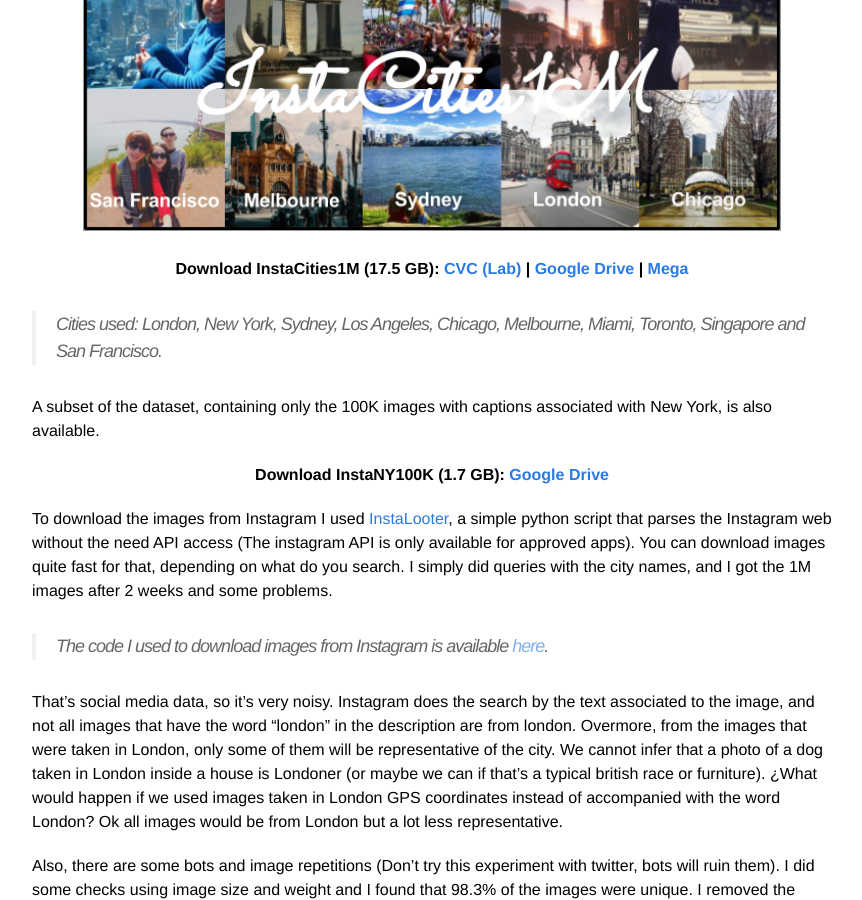
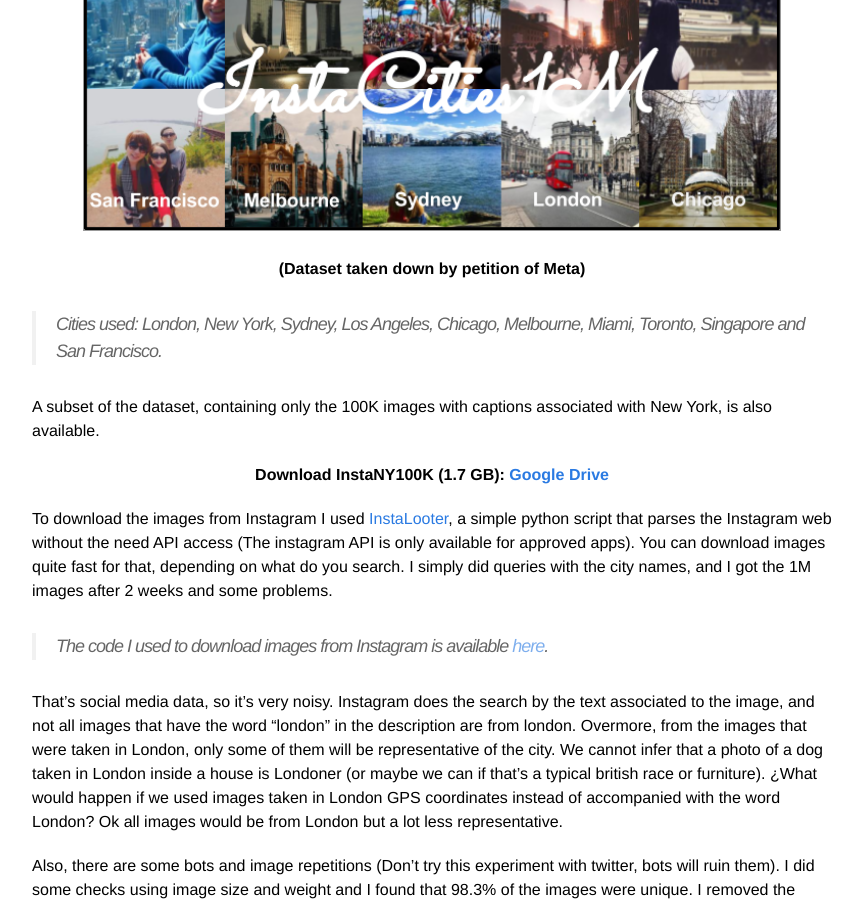
Before and after one commit to gombru/gombru.github.io, a Jekyll site: the page built from _posts/2018-08-01-InstaCities1M.markdown, in a window 1280 px wide and 900 px high, scrolled down 528 px. Shown: the whole window, without its empty margins (208-1070 px from the left). Built offline with Jekyll 4.4.1, drawn with Linux system fonts in a browser that asks for light colours; comment, search, counter and statistics services are not loaded.

Commit message:
Update 2018-08-01-InstaCities1M.markdown

```diff
--- a/_posts/2018-08-01-InstaCities1M.markdown
+++ b/_posts/2018-08-01-InstaCities1M.markdown
@@ -18,10 +18,7 @@
 
 <p align="center">
 <b>
-Download InstaCities1M (17.5 GB):
-  <a href="http://datasets.cvc.uab.es/InstaCities1M/InstaCities1M.zip"> CVC (Lab) </a> |
-  <a href="https://drive.google.com/file/d/1SCh8gSoyvrJ7N9OwlRcWc65zo1qf6SAy/view?usp=sharing"> Google Drive </a> |
-  <a href="https://mega.nz/#!GRQkDSKD!kUN8JdZOHquqOwdMR4JHTsXBmWIRjnbFT70AWrQBaig"> Mega </a>
+(Dataset taken down by petition of Meta)
   </b>
 </p>
 
```
